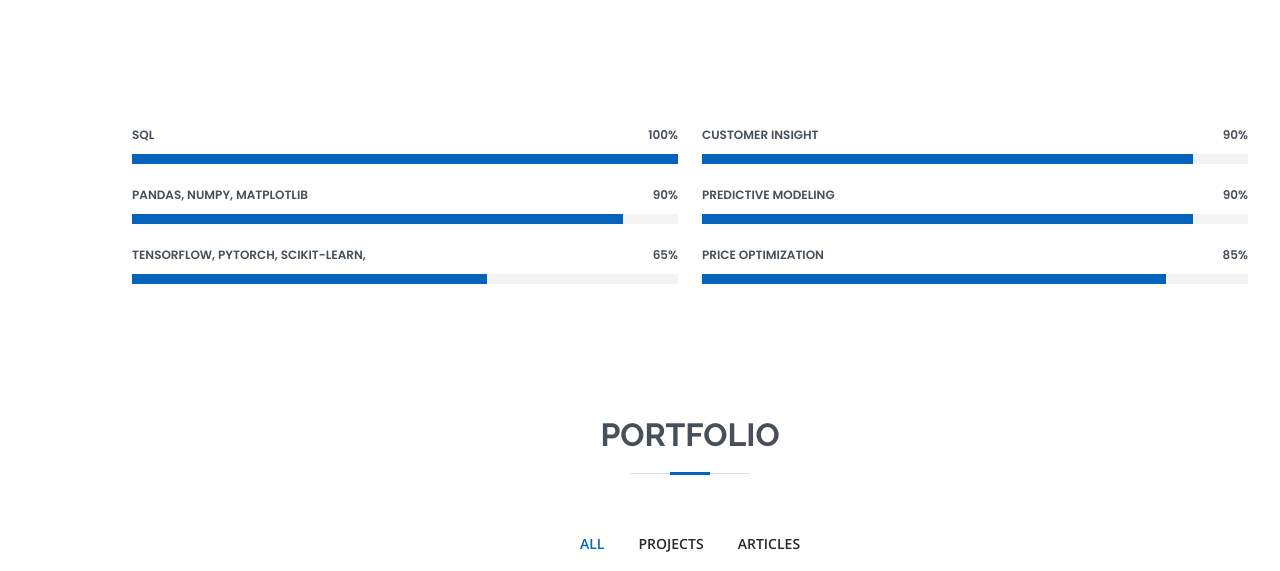
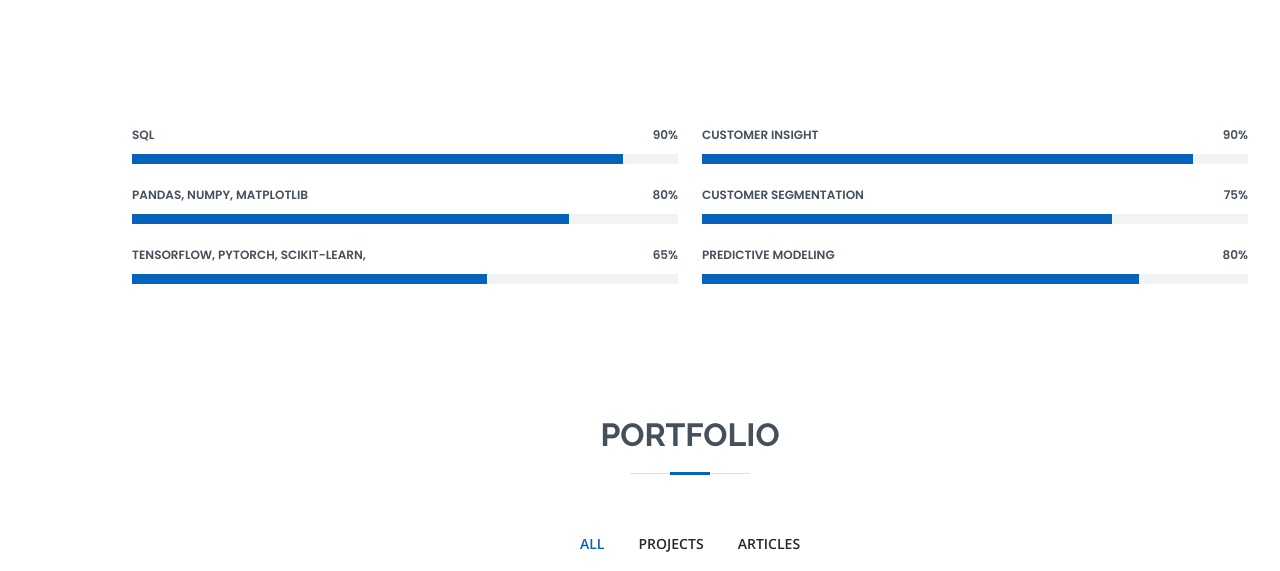
Before and after one commit to teddyzhou62/Portfolio, a plain HTML site: page index.html in a window 1280 px wide. Shown: the part 1600-2171 px from the top of the page. Drawn offline with nearby package versions, Linux system fonts and the light colour scheme.

Commit message:
Update index.html

```diff
--- a/index.html
+++ b/index.html
@@ -167,16 +167,16 @@
           <div class="col-lg-6">
 
             <div class="progress">
-              <span class="skill">SQL <i class="val">100%</i></span>
+              <span class="skill">SQL <i class="val">90%</i></span>
               <div class="progress-bar-wrap">
-                <div class="progress-bar" role="progressbar" aria-valuenow="100" aria-valuemin="0" aria-valuemax="100"></div>
+                <div class="progress-bar" role="progressbar" aria-valuenow="90" aria-valuemin="0" aria-valuemax="100"></div>
               </div>
             </div>
 
             <div class="progress">
-              <span class="skill">Pandas, Numpy, Matplotlib <i class="val">90%</i></span>
+              <span class="skill">Pandas, Numpy, Matplotlib <i class="val">80%</i></span>
               <div class="progress-bar-wrap">
-                <div class="progress-bar" role="progressbar" aria-valuenow="90" aria-valuemin="0" aria-valuemax="100"></div>
+                <div class="progress-bar" role="progressbar" aria-valuenow="80" aria-valuemin="0" aria-valuemax="100"></div>
               </div>
             </div>
 
@@ -199,16 +199,16 @@
             </div>
 
             <div class="progress">
-              <span class="skill">Predictive Modeling <i class="val">90%</i></span>
+              <span class="skill">Customer Segmentation <i class="val">75%</i></span>
               <div class="progress-bar-wrap">
-                <div class="progress-bar" role="progressbar" aria-valuenow="90" aria-valuemin="0" aria-valuemax="100"></div>
+                <div class="progress-bar" role="progressbar" aria-valuenow="75" aria-valuemin="0" aria-valuemax="100"></div>
               </div>
             </div>
 
             <div class="progress">
-              <span class="skill">Price Optimization <i class="val">85%</i></span>
+              <span class="skill">Predictive Modeling <i class="val">80%</i></span>
               <div class="progress-bar-wrap">
-                <div class="progress-bar" role="progressbar" aria-valuenow="85" aria-valuemin="0" aria-valuemax="100"></div>
+                <div class="progress-bar" role="progressbar" aria-valuenow="80" aria-valuemin="0" aria-valuemax="100"></div>
               </div>
             </div>
 
```
